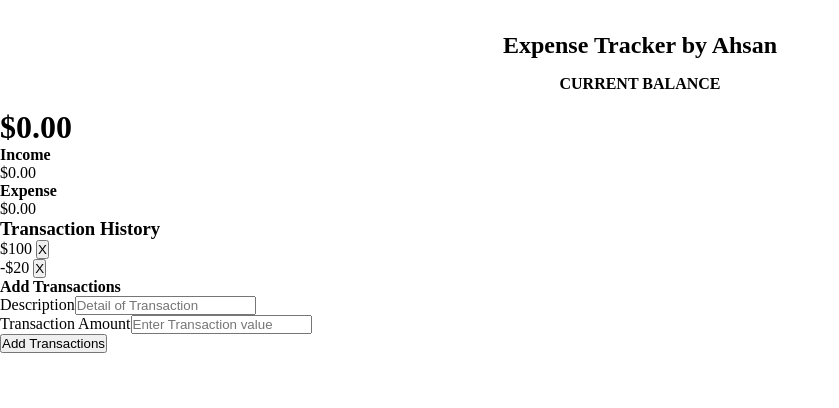
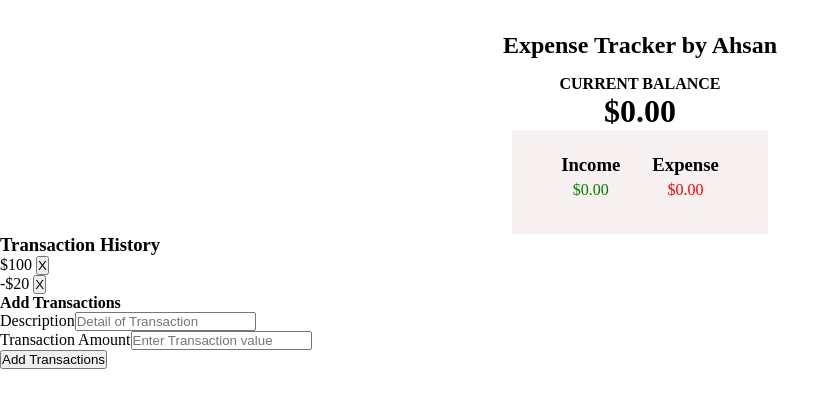
Before and after one commit to ZeeshanKhan2000/Expense-Tracker-App, a React (Create React App) app: page / in a window 1280 px wide. Shown: the top 408 px of the page, without its empty margins (0-839 px from the left). Built offline with nearby package versions, Linux system fonts and the light colour scheme.

Commit message:
update files

```diff
--- a/src/App.js
+++ b/src/App.js
@@ -11,16 +11,17 @@ import { AddTransactions } from './Components/AddTransactions';
 
 function App() {
   return (
-    <div>
-     <Header />
+
      <div className="container">
+
+      <Header />
       <Balance />
       <AccountSummary />
       <TransactionHistory />
       <AddTransactions />
 
      </div>
-    </div>
+
   );
 }
 
--- a/src/App.scss
+++ b/src/App.scss
@@ -9,10 +9,44 @@
   padding-top: 2rem;
 }
 
-.balance h4{
-  text-align: center;
-  padding: 1rem 11rem;
-  &-h1{
+.balance{
+   & h4{
     text-align: center;
+    padding-top: 1rem;
+   }
+
+   & h1{
+    text-align: center;
+   }
+}
+
+.Account-Section{
+  display: flex;
+  justify-content: center;
+  //align-items: center;
+  background-color: rgb(247, 241, 241);
+  width: 20%;
+  margin: auto;
+  height: 13vh;
+  padding: 0.5rem;
+
+  &-Income{
+     text-align: center;
+     padding: 1rem;
+     & p{
+       padding: 5px;
+     color: green;
+
+     }
+  }
+
+  &-Expense{
+   text-align: center;
+   padding: 1rem;
+   & p{
+    padding: 5px;
+    color: red;
   }
 }
+
+}
--- a/src/Components/AccountSummary.js
+++ b/src/Components/AccountSummary.js
@@ -2,16 +2,16 @@ import React from 'react'
 
 export const AccountSummary = () => {
     return (
-        <div>
+        <div className="Account-Section">
 
-             <div>
-                <h4>Income</h4>
+             <div className="Account-Section-Income">
+                <h3>Income</h3>
                 <p>$0.00</p>
              </div>
 
 
-             <div>
-                <h4>Expense</h4>
+             <div className="Account-Section-Expense">
+                <h3>Expense</h3>
                 <p>$0.00</p>
              </div>
 
```
